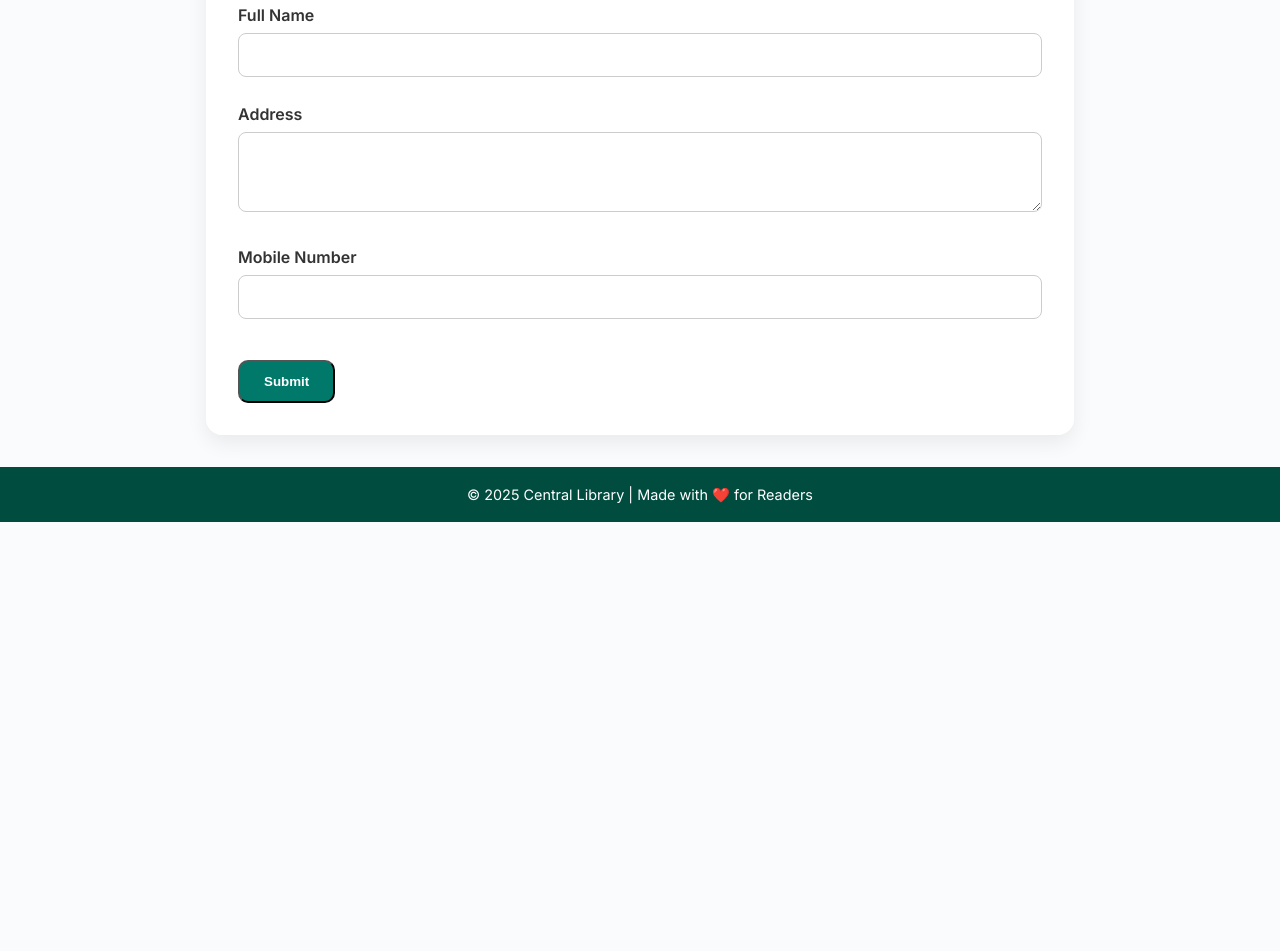
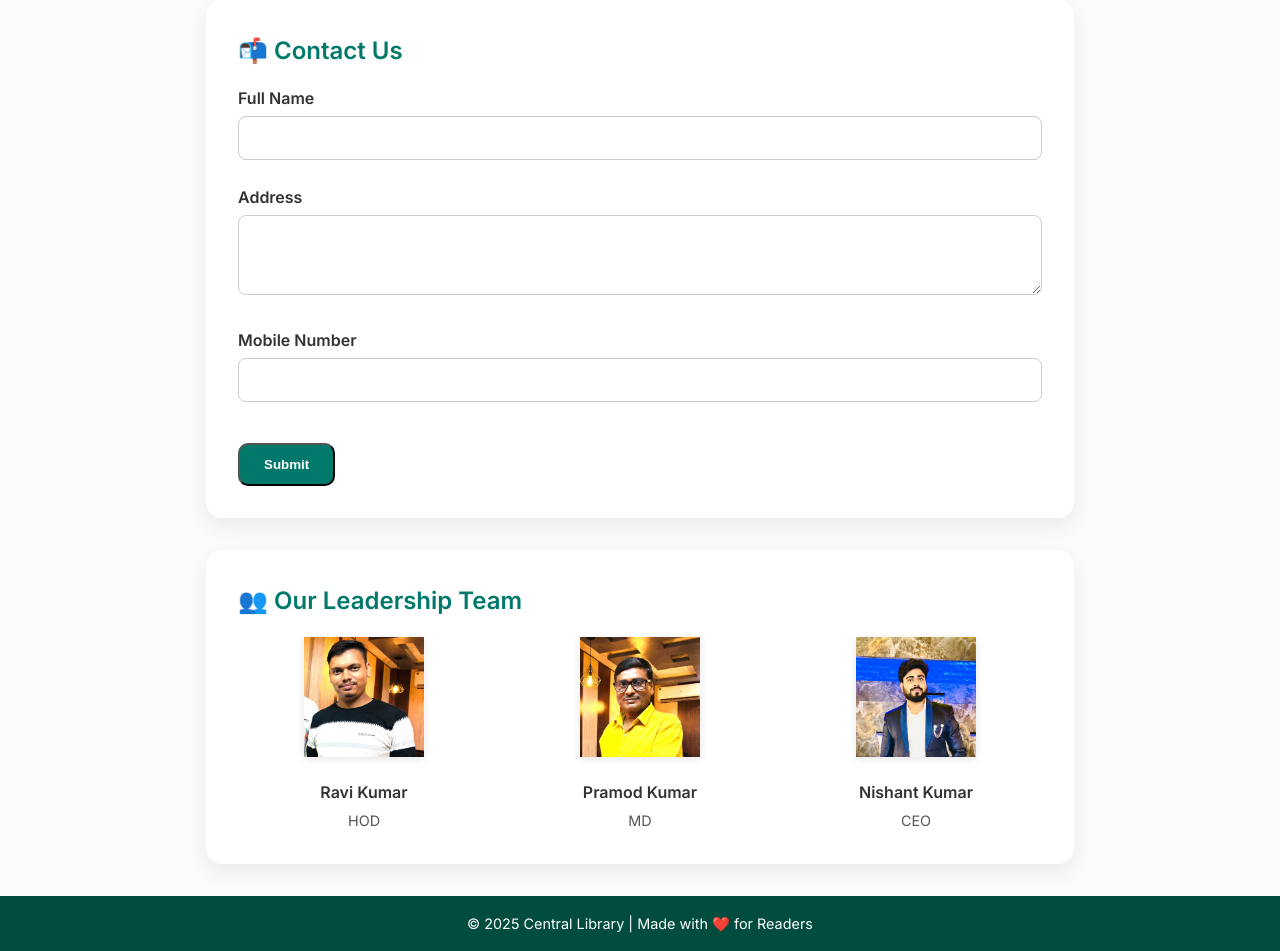
Before and after one commit to nk71957/central-library, a plain HTML site: page index.html in a window 1280 px wide. Shown: the part 2380-3331 px from the top of the page. Before the commit the page ends 2902 px from the top, so only its background shows below. Drawn offline with nearby package versions, Linux system fonts and the light colour scheme.

Commit message:
added new section

```diff
--- a/index.html
+++ b/index.html
@@ -66,7 +66,9 @@
         <li>🔋 24x7 Power Backup Service</li>
         <li>🚺 Separate Seating for Girls</li>
         <li>☕ Separate Cafeteria</li>
+        <li>🚰 RO and Cold Water</li>
         <li>📰 Daily Newspapers & Magazines</li>
+        <li>🎥 CCTV Surveillance</li>
       </ul>
     </section>
 
@@ -123,6 +125,27 @@
           <button type="submit" class="btn">Submit</button>
         </form>
     </section>
+    <section class="card fade-in delay-7" id="members">
+  <h2>👥 Our Leadership Team</h2>
+  <div class="members-grid">
+    <div class="member">
+      <img src="image/M1.jpg" alt="Member 1">
+      <p class="member-name">Ravi Kumar</p>
+      <p class="member-role">HOD</p>
+    </div>
+    <div class="member">
+      <img src="image/M2.jpg" alt="Member 2">
+      <p class="member-name">Pramod Kumar</p>
+      <p class="member-role">MD</p>
+    </div>
+    <div class="member">
+      <img src="image/M3.jpg" alt="Member 3">
+      <p class="member-name">Nishant Kumar</p>
+      <p class="member-role">CEO</p>
+    </div>
+    <!-- Add more members here -->
+  </div>
+</section>
   </main>
 
 
--- a/style.css
+++ b/style.css
@@ -231,3 +231,33 @@ form label {
   border-radius: 12px;
   box-shadow: 0 2px 10px rgba(0, 0, 0, 0.1);
 }
+
+.members-grid {
+  display: grid;
+  grid-template-columns: repeat(auto-fit, minmax(240px, 1fr));
+  gap: 1.5rem;
+  text-align: center;
+  margin-top: 1rem;
+}
+
+.member img {
+  width: 100%;
+  max-width: 120px;
+  height: 120px;
+  object-fit: cover;
+  /* border-radius: 50%;
+  border: 3px solid #00796b; */
+  box-shadow: 0 2px 8px rgba(0,0,0,0.1);
+  margin-bottom: 0.5rem;
+}
+
+.member-name {
+  font-weight: 600;
+  margin-top: 0.5rem;
+}
+
+.member-role {
+  font-size: 0.9rem;
+  color: #555;
+  margin-top: 0.2rem;
+}
```
Also changed, not shown: image/M1.jpg (added), image/M2.jpg (added), image/M3.jpg (added).
